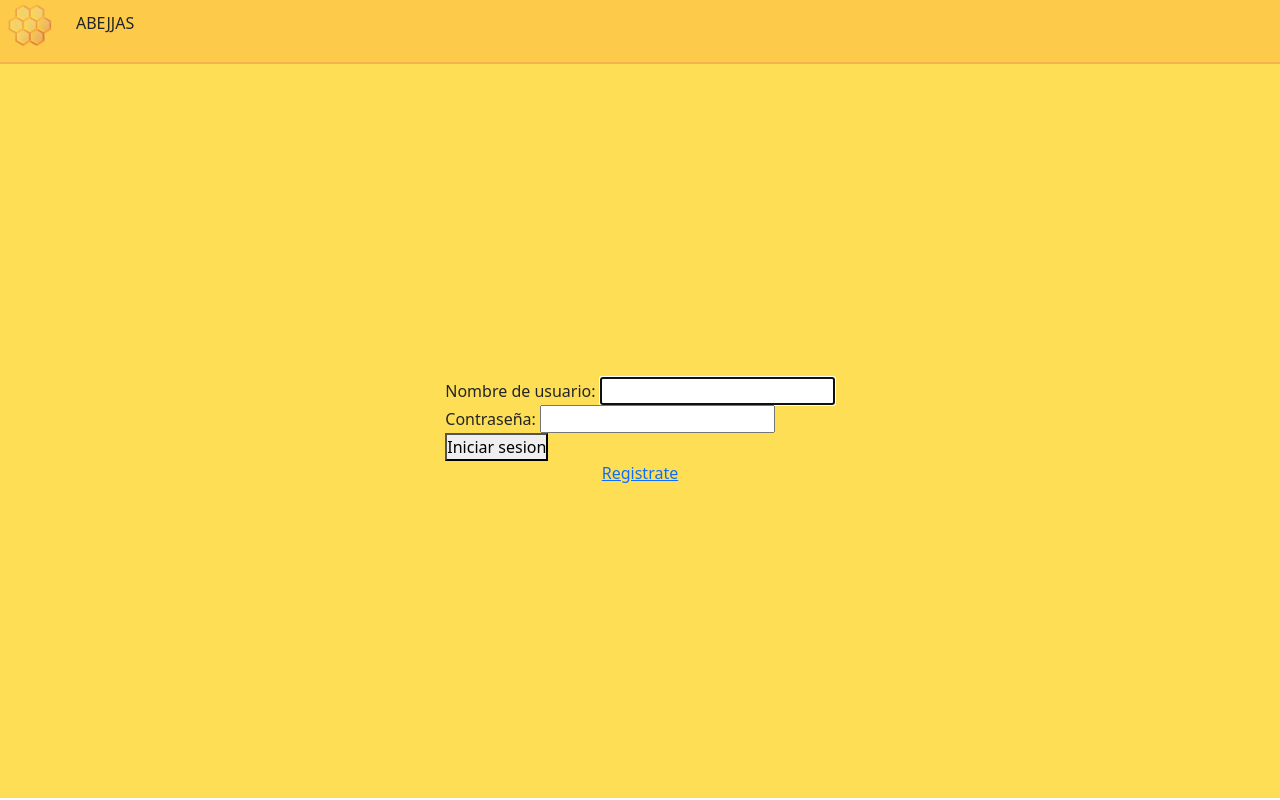
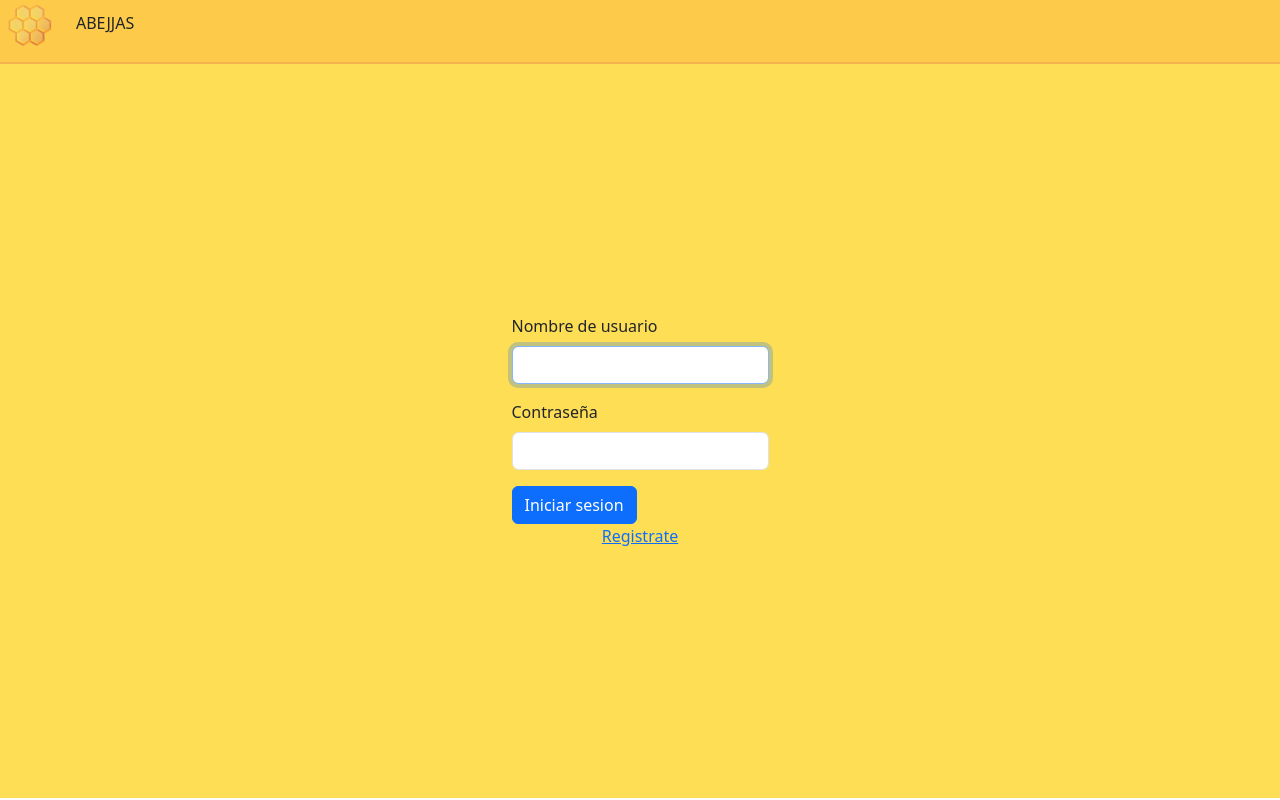
Before and after one commit to TrollExeYT/Proyecto_Inicial, a Django app: page / in a window 1280 px wide. Run offline with Django 5.2, Linux system fonts and the light colour scheme.

Commit message:
Login bonito - B

```diff
--- a/main/models.py
+++ b/main/models.py
@@ -1,6 +1,7 @@
 from django.contrib.auth.models import User
 from django.db import models
 
+# Funcion para guardar la imagen
 def event_photo_path(instance, filename):
     return f"event_photos/{filename}"
 
@@ -19,7 +20,7 @@
 def calendar_photo_path(instance, filename):
     return f"users/{instance.user.id}/{filename}"
 
-# Calendarios
+# Calendarios bacanes
 class Calendar(models.Model):
     name = models.CharField(max_length=30, blank=False, null=False)
     user = models.ForeignKey(User, on_delete=models.CASCADE)
@@ -32,7 +33,7 @@
         return f"{self.name} de {self.user.username}"
 
 # Conectores y divisores de eventos
-# Crear una view especifica para
+# Crear una view específica para
 class EventConnector(models.Model):
     DAYS = (
         (0, 'Lunes'),
--- a/main/templates/testing/login.html
+++ b/main/templates/testing/login.html
@@ -8,8 +8,19 @@
 {% block content %}
     <form action="{% url 'login' %}" method="POST">
         {% csrf_token %}
-        {{ form }}
-        <button type="submit">Iniciar sesion</button>
+        {# Form modificado #}
+        <div class="mb-3">
+            <label for="{{ form.username.id_for_label }}" class="form-label">{{ form.username.label }}</label>
+            <input type="text" name="username" class="form-control" autofocus autocapitalize="none" autocomplete="username" maxlength="150" required id="username">
+            {{ form.username.errors }}
+        </div>
+        <div class="mb-3">
+            <label for="{{ form.password.id_for_label }}" class="form-label">{{ form.password.label }}</label>
+            <input type="password" name="password" autocomplete="current_password" class="form-control" required id="password">
+            {{ form.password.errors }}
+        </div>
+
+        <button type="submit" class="btn btn-primary">Iniciar sesion</button>
     </form>
     {{ message }}
     <a href="{% url 'signup' %}">Registrate</a>
--- a/main/urls.py
+++ b/main/urls.py
@@ -14,5 +14,4 @@
     path('edit_calendar/<int:calendar_id>/clean', clean_calendar, name='clean_calendar'),
     path('edit_calendar/<int:calendar_id>/confirm_events', confirm_events, name='confirm_events'),
     path('edit_calendar/<int:calendar_id>/undo_events', undo_events, name='undo_events'),
-
 ]
```
